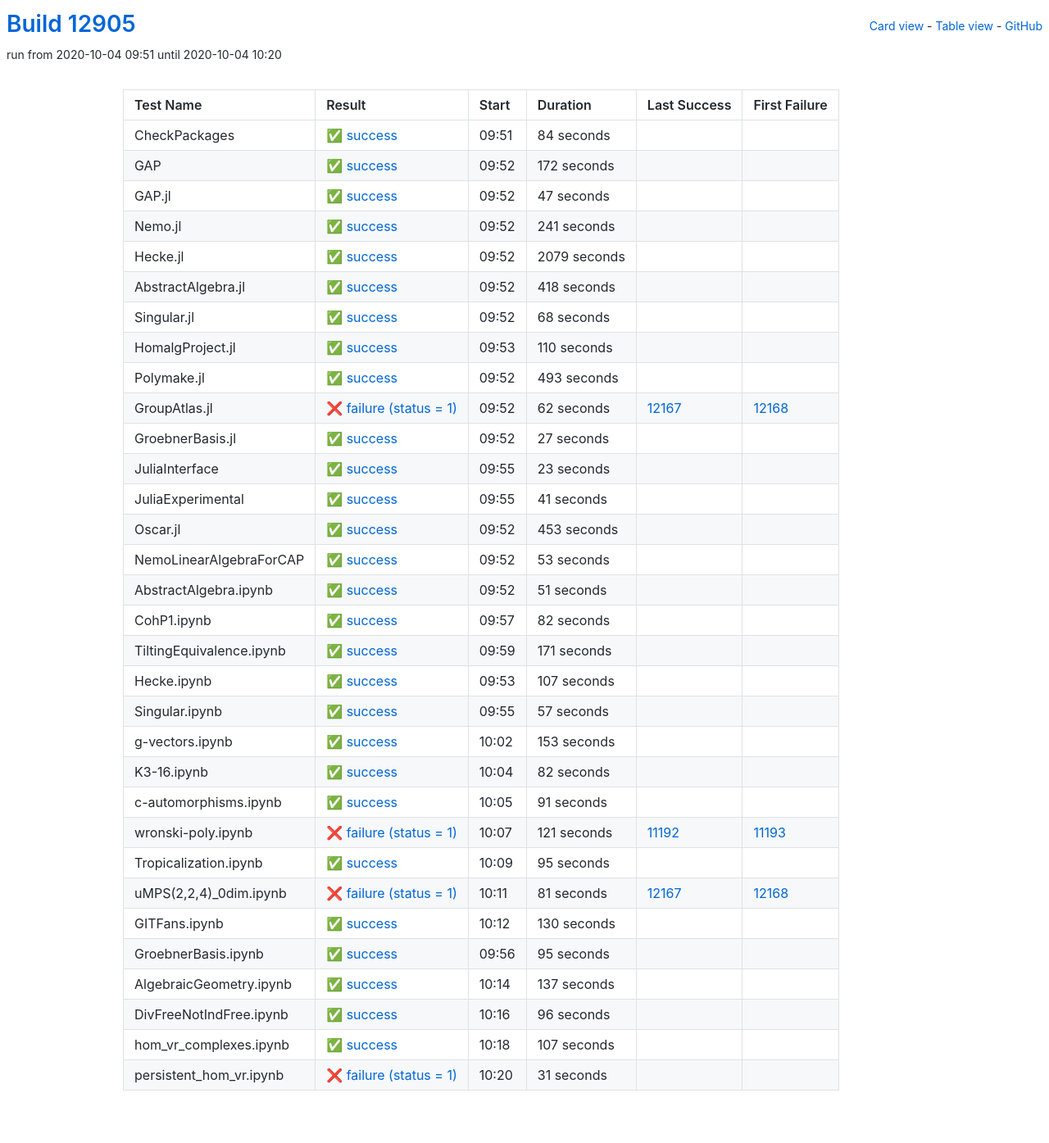
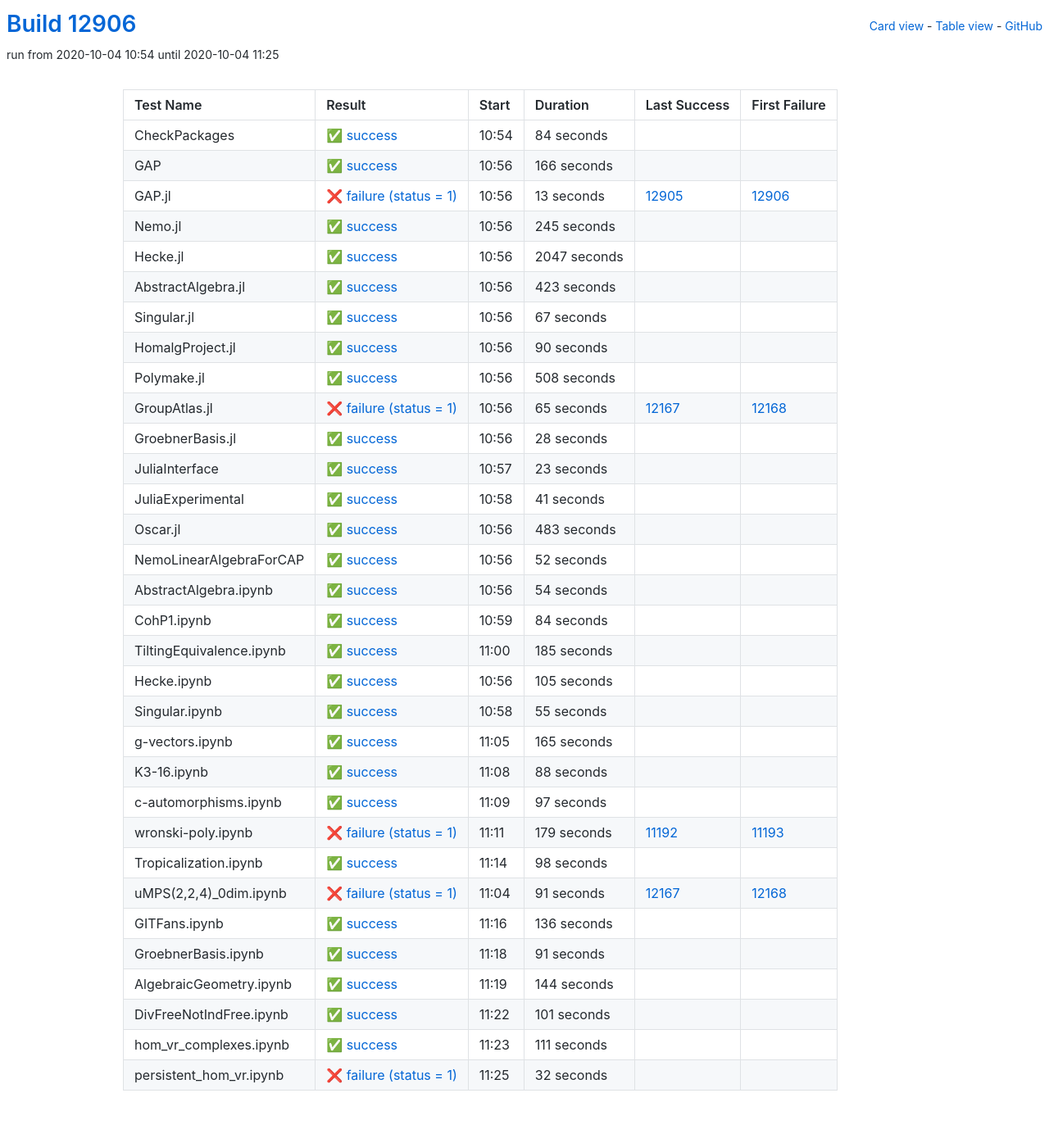
Before and after one commit to oscar-system/oscar-ci-status, a Jekyll site: the page built from table.html, in a window 1280 px wide. Shown: the whole page at 82% size. Built offline with Jekyll 4.4.1, drawn with Linux system fonts in a browser that asks for light colours.

Commit message:
Build #12906

```diff
--- a/_data/ci.yml
+++ b/_data/ci.yml
@@ -1,6 +1,6 @@
 ---
-build: 12905
-build_url: https://oscarci.mathematik.uni-kl.de/job/oscar/12905/
+build: 12906
+build_url: https://oscarci.mathematik.uni-kl.de/job/oscar/12906/
 job: oscar
 organization: oscar-system
 repo: oscar-ci-status
@@ -8,8 +8,8 @@ repourl: https://github.com/oscar-system/oscar-ci-status
 tests:
 - name: CheckPackages
   id: checkpackages
-  log: https://oscarci.mathematik.uni-kl.de/job/oscar/12905/artifact/logs/build-12905/CheckPackages.log
-  start: 2020-10-04 09:51
+  log: https://oscarci.mathematik.uni-kl.de/job/oscar/12906/artifact/logs/build-12906/CheckPackages.log
+  start: 2020-10-04 10:54
   success: true
   exitcode: 0
   status: success
@@ -20,128 +20,128 @@ tests:
   first_failure_url:
 - name: GAP
   id: gap
-  log: https://oscarci.mathematik.uni-kl.de/job/oscar/12905/artifact/logs/build-12905/GAP.log
-  start: 2020-10-04 09:52
+  log: https://oscarci.mathematik.uni-kl.de/job/oscar/12906/artifact/logs/build-12906/GAP.log
+  start: 2020-10-04 10:56
   success: true
   exitcode: 0
   status: success
-  duration: 172
+  duration: 166
   last_success: false
   last_success_url:
   first_failure: false
   first_failure_url:
 - name: GAP.jl
   id: gap-jl
-  log: https://oscarci.mathematik.uni-kl.de/job/oscar/12905/artifact/logs/build-12905/GAP.jl.log
-  start: 2020-10-04 09:52
+  log: https://oscarci.mathematik.uni-kl.de/job/oscar/12906/artifact/logs/build-12906/GAP.jl.log
+  start: 2020-10-04 10:56
+  success: false
+  exitcode: 1
+  status: failure
+  duration: 13
+  last_success: 12905
+  last_success_url: https://oscarci.mathematik.uni-kl.de/job/oscar/12905/
+  first_failure: 12906
+  first_failure_url: https://oscarci.mathematik.uni-kl.de/job/oscar/12906/
+- name: Nemo.jl
+  id: nemo-jl
+  log: https://oscarci.mathematik.uni-kl.de/job/oscar/12906/artifact/logs/build-12906/Nemo.jl.log
+  start: 2020-10-04 10:56
   success: true
   exitcode: 0
   status: success
-  duration: 47
-  last_success: false
-  last_success_url:
-  first_failure: false
-  first_failure_url:
-- name: Nemo.jl
-  id: nemo-jl
-  log: https://oscarci.mathematik.uni-kl.de/job/oscar/12905/artifact/logs/build-12905/Nemo.jl.log
-  start: 2020-10-04 09:52
-  success: true
-  exitcode: 0
-  status: success
-  duration: 241
+  duration: 245
   last_success: false
   last_success_url:
   first_failure: false
   first_failure_url:
 - name: Hecke.jl
   id: hecke-jl
-  log: https://oscarci.mathematik.uni-kl.de/job/oscar/12905/artifact/logs/build-12905/Hecke.jl.log
-  start: 2020-10-04 09:52
+  log: https://oscarci.mathematik.uni-kl.de/job/oscar/12906/artifact/logs/build-12906/Hecke.jl.log
+  start: 2020-10-04 10:56
   success: true
   exitcode: 0
   status: success
-  duration: 2079
+  duration: 2047
   last_success: false
   last_success_url:
   first_failure: false
   first_failure_url:
 - name: AbstractAlgebra.jl
   id: abstractalgebra-jl
-  log: https://oscarci.mathematik.uni-kl.de/job/oscar/12905/artifact/logs/build-12905/AbstractAlgebra.jl.log
-  start: 2020-10-04 09:52
+  log: https://oscarci.mathematik.uni-kl.de/job/oscar/12906/artifact/logs/build-12906/AbstractAlgebra.jl.log
+  start: 2020-10-04 10:56
   success: true
   exitcode: 0
   status: success
-  duration: 418
+  duration: 423
   last_success: false
   last_success_url:
   first_failure: false
   first_failure_url:
 - name: Singular.jl
   id: singular-jl
-  log: https://oscarci.mathematik.uni-kl.de/job/oscar/12905/artifact/logs/build-12905/Singular.jl.log
-  start: 2020-10-04 09:52
+  log: https://oscarci.mathematik.uni-kl.de/job/oscar/12906/artifact/logs/build-12906/Singular.jl.log
+  start: 2020-10-04 10:56
   success: true
   exitcode: 0
   status: success
-  duration: 68
+  duration: 67
   last_success: false
   last_success_url:
   first_failure: false
   first_failure_url:
 - name: HomalgProject.jl
   id: homalgproject-jl
-  log: https://oscarci.mathematik.uni-kl.de/job/oscar/12905/artifact/logs/build-12905/HomalgProject.jl.log
-  start: 2020-10-04 09:53
+  log: https://oscarci.mathematik.uni-kl.de/job/oscar/12906/artifact/logs/build-12906/HomalgProject.jl.log
+  start: 2020-10-04 10:56
   success: true
   exitcode: 0
   status: success
-  duration: 110
+  duration: 90
   last_success: false
   last_success_url:
   first_failure: false
   first_failure_url:
 - name: Polymake.jl
   id: polymake-jl
-  log: https://oscarci.mathematik.uni-kl.de/job/oscar/12905/artifact/logs/build-12905/Polymake.jl.log
-  start: 2020-10-04 09:52
+  log: https://oscarci.mathematik.uni-kl.de/job/oscar/12906/artifact/logs/build-12906/Polymake.jl.log
+  start: 2020-10-04 10:56
   success: true
   exitcode: 0
   status: success
-  duration: 493
+  duration: 508
   last_success: false
   last_success_url:
   first_failure: false
   first_failure_url:
 - name: GroupAtlas.jl
   id: groupatlas-jl
-  log: https://oscarci.mathematik.uni-kl.de/job/oscar/12905/artifact/logs/build-12905/GroupAtlas.jl.log
-  start: 2020-10-04 09:52
+  log: https://oscarci.mathematik.uni-kl.de/job/oscar/12906/artifact/logs/build-12906/GroupAtlas.jl.log
+  start: 2020-10-04 10:56
   success: false
   exitcode: 1
   status: failure
-  duration: 62
+  duration: 65
   last_success: 12167
   last_success_url: https://oscarci.mathematik.uni-kl.de/job/oscar/12167/
   first_failure: 12168
   first_failure_url: https://oscarci.mathematik.uni-kl.de/job/oscar/12168/
 - name: GroebnerBasis.jl
   id: groebnerbasis-jl
-  log: https://oscarci.mathematik.uni-kl.de/job/oscar/12905/artifact/logs/build-12905/GroebnerBasis.jl.log
-  start: 2020-10-04 09:52
+  log: https://oscarci.mathematik.uni-kl.de/job/oscar/12906/artifact/logs/build-12906/GroebnerBasis.jl.log
+  start: 2020-10-04 10:56
   success: true
   exitcode: 0
   status: success
-  duration: 27
+  duration: 28
   last_success: false
   last_success_url:
   first_failure: false
   first_failure_url:
 - name: JuliaInterface
   id: juliainterface
-  log: https://oscarci.mathematik.uni-kl.de/job/oscar/12905/artifact/logs/build-12905/JuliaInterface.log
-  start: 2020-10-04 09:55
+  log: https://oscarci.mathematik.uni-kl.de/job/oscar/12906/artifact/logs/build-12906/JuliaInterface.log
+  start: 2020-10-04 10:57
   success: true
   exitcode: 0
   status: success
@@ -152,8 +152,8 @@ tests:
   first_failure_url:
 - name: JuliaExperimental
   id: juliaexperimental
-  log: https://oscarci.mathematik.uni-kl.de/job/oscar/12905/artifact/logs/build-12905/JuliaExperimental.log
-  start: 2020-10-04 09:55
+  log: https://oscarci.mathematik.uni-kl.de/job/oscar/12906/artifact/logs/build-12906/JuliaExperimental.log
+  start: 2020-10-04 10:58
   success: true
   exitcode: 0
   status: success
@@ -164,116 +164,176 @@ tests:
   first_failure_url:
 - name: Oscar.jl
   id: oscar-jl
-  log: https://oscarci.mathematik.uni-kl.de/job/oscar/12905/artifact/logs/build-12905/Oscar.jl.log
-  start: 2020-10-04 09:52
+  log: https://oscarci.mathematik.uni-kl.de/job/oscar/12906/artifact/logs/build-12906/Oscar.jl.log
+  start: 2020-10-04 10:56
   success: true
   exitcode: 0
   status: success
-  duration: 453
+  duration: 483
   last_success: false
   last_success_url:
   first_failure: false
   first_failure_url:
 - name: NemoLinearAlgebraForCAP
   id: nemolinearalgebraforcap
-  log: https://oscarci.mathematik.uni-kl.de/job/oscar/12905/artifact/logs/build-12905/NemoLinearAlgebraForCAP.log
-  start: 2020-10-04 09:52
+  log: https://oscarci.mathematik.uni-kl.de/job/oscar/12906/artifact/logs/build-12906/NemoLinearAlgebraForCAP.log
+  start: 2020-10-04 10:56
   success: true
   exitcode: 0
   status: success
-  duration: 53
+  duration: 52
   last_success: false
   last_success_url:
   first_failure: false
   first_failure_url:
 - name: AbstractAlgebra.ipynb
   id: abstractalgebra-ipynb
-  log: https://oscarci.mathematik.uni-kl.de/job/oscar/12905/artifact/logs/build-12905/AbstractAlgebra.ipynb.log
-  start: 2020-10-04 09:52
+  log: https://oscarci.mathematik.uni-kl.de/job/oscar/12906/artifact/logs/build-12906/AbstractAlgebra.ipynb.log
+  start: 2020-10-04 10:56
   success: true
   exitcode: 0
   status: success
-  duration: 51
+  duration: 54
   last_success: false
   last_success_url:
   first_failure: false
   first_failure_url:
 - name: CohP1.ipynb
   id: cohp1-ipynb
-  log: https://oscarci.mathematik.uni-kl.de/job/oscar/12905/artifact/logs/build-12905/CohP1.ipynb.log
-  start: 2020-10-04 09:57
+  log: https://oscarci.mathematik.uni-kl.de/job/oscar/12906/artifact/logs/build-12906/CohP1.ipynb.log
+  start: 2020-10-04 10:59
   success: true
   exitcode: 0
   status: success
-  duration: 82
+  duration: 84
   last_success: false
   last_success_url:
   first_failure: false
   first_failure_url:
 - name: TiltingEquivalence.ipynb
   id: tiltingequivalence-ipynb
-  log: https://oscarci.mathematik.uni-kl.de/job/oscar/12905/artifact/logs/build-12905/TiltingEquivalence.ipynb.log
-  start: 2020-10-04 09:59
+  log: https://oscarci.mathematik.uni-kl.de/job/oscar/12906/artifact/logs/build-12906/TiltingEquivalence.ipynb.log
+  start: 2020-10-04 11:00
   success: true
   exitcode: 0
   status: success
-  duration: 171
+  duration: 185
   last_success: false
   last_success_url:
   first_failure: false
   first_failure_url:
 - name: Hecke.ipynb
   id: hecke-ipynb
-  log: https://oscarci.mathematik.uni-kl.de/job/oscar/12905/artifact/logs/build-12905/Hecke.ipynb.log
-  start: 2020-10-04 09:53
+  log: https://oscarci.mathematik.uni-kl.de/job/oscar/12906/artifact/logs/build-12906/Hecke.ipynb.log
+  start: 2020-10-04 10:56
   success: true
   exitcode: 0
   status: success
-  duration: 107
+  duration: 105
   last_success: false
   last_success_url:
   first_failure: false
   first_failure_url:
 - name: Singular.ipynb
   id: singular-ipynb
-  log: https://oscarci.mathematik.uni-kl.de/job/oscar/12905/artifact/logs/build-12905/Singular.ipynb.log
-  start: 2020-10-04 09:55
+  log: https://oscarci.mathematik.uni-kl.de/job/oscar/12906/artifact/logs/build-12906/Singular.ipynb.log
+  start: 2020-10-04 10:58
   success: true
   exitcode: 0
   status: success
-  duration: 57
+  duration: 55
   last_success: false
   last_success_url:
   first_failure: false
   first_failure_url:
 - name: g-vectors.ipynb
   id: g-vectors-ipynb
-  log: https://oscarci.mathematik.uni-kl.de/job/oscar/12905/artifact/logs/build-12905/g-vectors.ipynb.log
-  start: 2020-10-04 10:02
+  log: https://oscarci.mathematik.uni-kl.de/job/oscar/12906/artifact/logs/build-12906/g-vectors.ipynb.log
+  start: 2020-10-04 11:05
   success: true
   exitcode: 0
   status: success
-  duration: 153
+  duration: 165
   last_success: false
   last_success_url:
   first_failure: false
   first_failure_url:
 - name: K3-16.ipynb
   id: k3-16-ipynb
-  log: https://oscarci.mathematik.uni-kl.de/job/oscar/12905/artifact/logs/build-12905/K3-16.ipynb.log
-  start: 2020-10-04 10:04
+  log: https://oscarci.mathematik.uni-kl.de/job/oscar/12906/artifact/logs/build-12906/K3-16.ipynb.log
+  start: 2020-10-04 11:08
   success: true
   exitcode: 0
   status: success
-  duration: 82
+  duration: 88
   last_success: false
   last_success_url:
   first_failure: false
   first_failure_url:
 - name: c-automorphisms.ipynb
   id: c-automorphisms-ipynb
-  log: https://oscarci.mathematik.uni-kl.de/job/oscar/12905/artifact/logs/build-12905/c-automorphisms.ipynb.log
-  start: 2020-10-04 10:05
+  log: https://oscarci.mathematik.uni-kl.de/job/oscar/12906/artifact/logs/build-12906/c-automorphisms.ipynb.log
+  start: 2020-10-04 11:09
+  success: true
+  exitcode: 0
+  status: success
+  duration: 97
+  last_success: false
+  last_success_url:
+  first_failure: false
+  first_failure_url:
+- name: wronski-poly.ipynb
+  id: wronski-poly-ipynb
+  log: https://oscarci.mathematik.uni-kl.de/job/oscar/12906/artifact/logs/build-12906/wronski-poly.ipynb.log
+  start: 2020-10-04 11:11
+  success: false
+  exitcode: 1
+  status: failure
+  duration: 179
+  last_success: 11192
+  last_success_url: https://oscarci.mathematik.uni-kl.de/job/oscar/11192/
+  first_failure: 11193
+  first_failure_url: https://oscarci.mathematik.uni-kl.de/job/oscar/11193/
+- name: Tropicalization.ipynb
+  id: tropicalization-ipynb
+  log: https://oscarci.mathematik.uni-kl.de/job/oscar/12906/artifact/logs/build-12906/Tropicalization.ipynb.log
+  start: 2020-10-04 11:14
+  success: true
+  exitcode: 0
+  status: success
+  duration: 98
+  last_success: false
+  last_success_url:
+  first_failure: false
+  first_failure_url:
+- name: uMPS(2,2,4)_0dim.ipynb
+  id: umps-2-2-4-0dim-ipynb
+  log: https://oscarci.mathematik.uni-kl.de/job/oscar/12906/artifact/logs/build-12906/uMPS-2-2-4-_0dim.ipynb.log
+  start: 2020-10-04 11:04
+  success: false
+  exitcode: 1
+  status: failure
+  duration: 91
+  last_success: 12167
+  last_success_url: https://oscarci.mathematik.uni-kl.de/job/oscar/12167/
+  first_failure: 12168
+  first_failure_url: https://oscarci.mathematik.uni-kl.de/job/oscar/12168/
+- name: GITFans.ipynb
+  id: gitfans-ipynb
+  log: https://oscarci.mathematik.uni-kl.de/job/oscar/12906/artifact/logs/build-12906/GITFans.ipynb.log
+  start: 2020-10-04 11:16
+  success: true
+  exitcode: 0
+  status: success
+  duration: 136
+  last_success: false
+  last_success_url:
+  first_failure: false
+  first_failure_url:
+- name: GroebnerBasis.ipynb
+  id: groebnerbasis-ipynb
+  log: https://oscarci.mathematik.uni-kl.de/job/oscar/12906/artifact/logs/build-12906/GroebnerBasis.ipynb.log
+  start: 2020-10-04 11:18
   success: true
   exitcode: 0
   status: success
@@ -282,110 +342,50 @@ tests:
   last_success_url:
   first_failure: false
   first_failure_url:
-- name: wronski-poly.ipynb
-  id: wronski-poly-ipynb
-  log: https://oscarci.mathematik.uni-kl.de/job/oscar/12905/artifact/logs/build-12905/wronski-poly.ipynb.log
-  start: 2020-10-04 10:07
-  success: false
-  exitcode: 1
-  status: failure
-  duration: 121
-  last_success: 11192
-  last_success_url: https://oscarci.mathematik.uni-kl.de/job/oscar/11192/
-  first_failure: 11193
-  first_failure_url: https://oscarci.mathematik.uni-kl.de/job/oscar/11193/
-- name: Tropicalization.ipynb
-  id: tropicalization-ipynb
-  log: https://oscarci.mathematik.uni-kl.de/job/oscar/12905/artifact/logs/build-12905/Tropicalization.ipynb.log
-  start: 2020-10-04 10:09
+- name: AlgebraicGeometry.ipynb
+  id: algebraicgeometry-ipynb
+  log: https://oscarci.mathematik.uni-kl.de/job/oscar/12906/artifact/logs/build-12906/AlgebraicGeometry.ipynb.log
+  start: 2020-10-04 11:19
   success: true
   exitcode: 0
   status: success
-  duration: 95
-  last_success: false
-  last_success_url:
-  first_failure: false
-  first_failure_url:
-- name: uMPS(2,2,4)_0dim.ipynb
-  id: umps-2-2-4-0dim-ipynb
-  log: https://oscarci.mathematik.uni-kl.de/job/oscar/12905/artifact/logs/build-12905/uMPS-2-2-4-_0dim.ipynb.log
-  start: 2020-10-04 10:11
-  success: false
-  exitcode: 1
-  status: failure
-  duration: 81
-  last_success: 12167
-  last_success_url: https://oscarci.mathematik.uni-kl.de/job/oscar/12167/
-  first_failure: 12168
-  first_failure_url: https://oscarci.mathematik.uni-kl.de/job/oscar/12168/
-- name: GITFans.ipynb
-  id: gitfans-ipynb
-  log: https://oscarci.mathematik.uni-kl.de/job/oscar/12905/artifact/logs/build-12905/GITFans.ipynb.log
-  start: 2020-10-04 10:12
-  success: true
-  exitcode: 0
-  status: success
-  duration: 130
-  last_success: false
-  last_success_url:
-  first_failure: false
-  first_failure_url:
-- name: GroebnerBasis.ipynb
-  id: groebnerbasis-ipynb
-  log: https://oscarci.mathematik.uni-kl.de/job/oscar/12905/artifact/logs/build-12905/GroebnerBasis.ipynb.log
-  start: 2020-10-04 09:56
-  success: true
-  exitcode: 0
-  status: success
-  duration: 95
-  last_success: false
-  last_success_url:
-  first_failure: false
-  first_failure_url:
-- name: AlgebraicGeometry.ipynb
-  id: algebraicgeometry-ipynb
-  log: https://oscarci.mathematik.uni-kl.de/job/oscar/12905/artifact/logs/build-12905/AlgebraicGeometry.ipynb.log
-  start: 2020-10-04 10:14
-  success: true
-  exitcode: 0
-  status: success
-  duration: 137
+  duration: 144
   last_success: false
   last_success_url:
   first_failure: false
   first_failure_url:
 - name: DivFreeNotIndFree.ipynb
   id: divfreenotindfree-ipynb
-  log: https://oscarci.mathematik.uni-kl.de/job/oscar/12905/artifact/logs/build-12905/DivFreeNotIndFree.ipynb.log
-  start: 2020-10-04 10:16
+  log: https://oscarci.mathematik.uni-kl.de/job/oscar/12906/artifact/logs/build-12906/DivFreeNotIndFree.ipynb.log
+  start: 2020-10-04 11:22
   success: true
   exitcode: 0
   status: success
-  duration: 96
+  duration: 101
   last_success: false
   last_success_url:
   first_failure: false
   first_failure_url:
 - name: hom_vr_complexes.ipynb
   id: hom-vr-complexes-ipynb
-  log: https://oscarci.mathematik.uni-kl.de/job/oscar/12905/artifact/logs/build-12905/hom_vr_complexes.ipynb.log
-  start: 2020-10-04 10:18
+  log: https://oscarci.mathematik.uni-kl.de/job/oscar/12906/artifact/logs/build-12906/hom_vr_complexes.ipynb.log
+  start: 2020-10-04 11:23
   success: true
   exitcode: 0
   status: success
-  duration: 107
+  duration: 111
   last_success: false
   last_success_url:
   first_failure: false
   first_failure_url:
 - name: persistent_hom_vr.ipynb
   id: persistent-hom-vr-ipynb
-  log: https://oscarci.mathematik.uni-kl.de/job/oscar/12905/artifact/logs/build-12905/persistent_hom_vr.ipynb.log
-  start: 2020-10-04 10:20
+  log: https://oscarci.mathematik.uni-kl.de/job/oscar/12906/artifact/logs/build-12906/persistent_hom_vr.ipynb.log
+  start: 2020-10-04 11:25
   success: false
   exitcode: 1
   status: failure
-  duration: 31
+  duration: 32
   last_success: false
   last_success_url:
   first_failure: false
```
Also changed, not shown: README.md.
